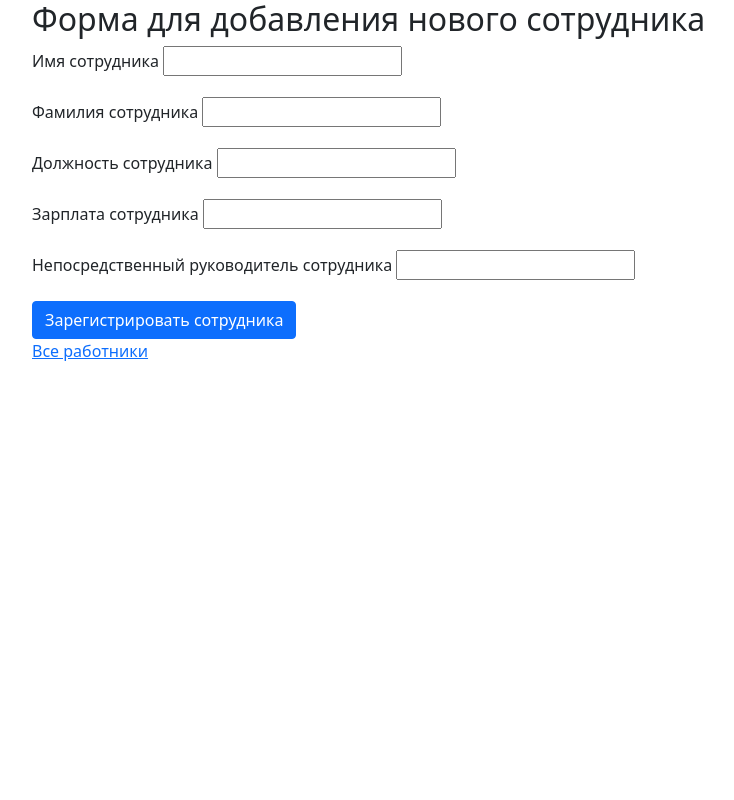
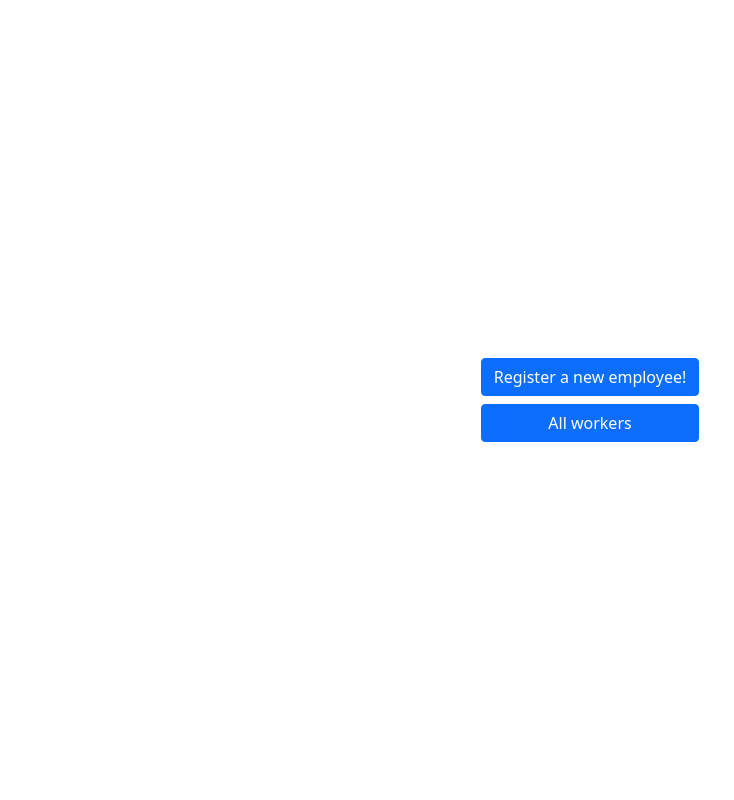
Before and after one commit to trueget/directory-of-employees-, a Django app: template employee_directory/templates/index.html in a window 1280 px wide. Shown: the whole page, without its empty margins (50-784 px from the left). Run offline with Django 3.2, Linux system fonts and the light colour scheme; the template is opened without the code that fills it, so the values that code supplies are empty, except form fields; tables that the repository leaves empty hold one stand-in row (values such as "Sample post"); form fields are guessed from the names that the template uses.

Commit message:
add styles

```diff
--- a/employee_directory/static/CSS/style.css
+++ b/employee_directory/static/CSS/style.css
@@ -15,5 +15,5 @@
  height: 100%;
  }
  .all-place{
- padding: 5px;
+ padding: 7px;
  }
--- a/employee_directory/templates/base.html
+++ b/employee_directory/templates/base.html
@@ -10,7 +10,7 @@
 </head>
 
 <body>
-  <div class="container">
+  <div class="container d-flex flex-column vh-100 justify-content-center align-items-center ">
     {% block data %}{% endblock data %}
   </div>
 <script src="https://cdn.jsdelivr.net/npm/bootstrap@5.0.2/dist/js/bootstrap.bundle.min.js" integrity="sha384-MrcW6ZMFYlzcLA8Nl+NtUVF0sA7MsXsP1UyJoMp4YLEuNSfAP+JcXn/tWtIaxVXM" crossorigin="anonymous"></script>
--- a/employee_directory/templates/index.html
+++ b/employee_directory/templates/index.html
@@ -1,10 +1,24 @@
 {% extends "base.html" %}
 
-{% block tittle %}index{% endblock tittle %}
+{% block tittle %}main page{% endblock tittle %}
 
 {% block data %}
-<h2>Форма для добавления нового сотрудника</h2>
 
+<div class="d-flex flex-column">
+
+  <!-- Button trigger modal -->
+  <button type="button" class="btn btn-primary" data-bs-toggle="modal" data-bs-target="#exampleModal">
+    Register a new employee!
+  </button>
+  <!-- Modal -->
+  <div class="modal fade" id="exampleModal" tabindex="-1" aria-labelledby="exampleModalLabel" aria-hidden="true">
+    <div class="modal-dialog">
+      <div class="modal-content">
+        <div class="modal-header">
+          <h5 class="modal-title" id="exampleModalLabel">Registering a new employee!</h5>
+          <button type="button" class="btn-close" data-bs-dismiss="modal" aria-label="Close"></button>
+        </div>
+        <div class="modal-body">
           <form method="POST">{% csrf_token %}
             <div class="mb-3">
               <label for="id-first_name" class="form-label">Имя сотрудника</label>
@@ -26,9 +40,17 @@
               <label for="id-supervisor" class="form-label">Непосредственный руководитель сотрудника</label>
                 {{ form.supervisor }}
             </div>
-    <button class="btn btn-primary" type="submit">Зарегистрировать сотрудника</button>
+            <div class="modal-footer">
+              <button type="button" class="btn btn-secondary" data-bs-dismiss="modal">Close</button>
+              <button type="submit" class="btn btn-primary">Save</button>
+            </div>
           </form>
+        </div>
+      </div>
+    </div>
+  </div>
 
-<a href="{% url 'employees:all_workers' page=1 %}">Все работники</a>
+  <a class="btn btn-primary mt-2" href="{% url 'employees:all_workers' page=1 %}">All workers</a>
 
+</div>
 {% endblock data %}
```
Also changed, not shown: employee_directory/templates/all_workers.html (+16 -10 lines). Lines whose indentation alone changed are shown as unchanged.
